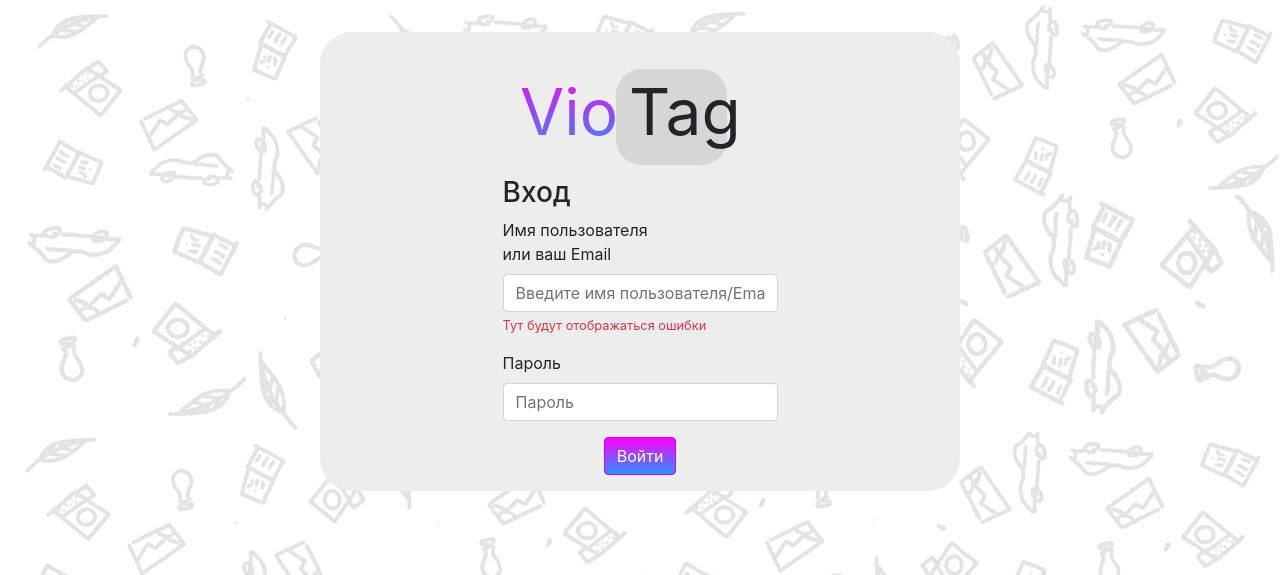
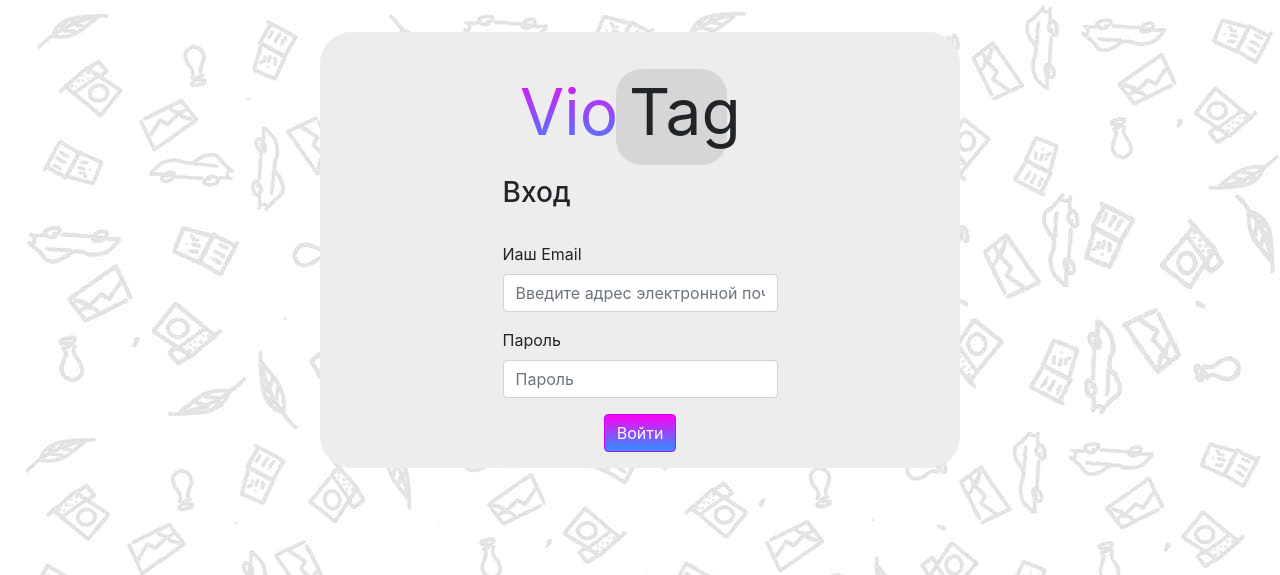
Before and after one commit to MrForquest/VioTag, a Flask app: template templates/login.html in a window 1280 px wide. Shown: the top 575 px of the page. Run offline with Flask 2, Linux system fonts and the light colour scheme; the template is opened without the code that fills it, so the values that code supplies are empty.

Commit message:
login form

```diff
--- a/main.py
+++ b/main.py
@@ -24,7 +24,6 @@ api.add_resource(Post_list_resource, '/api/v1/posts')
 api.add_resource(Post_comments_resource, '/api/v1/comments_post/<int:post_id>')
 api.add_resource(Comment_resource, '/api/v1/comment/<int:comment_id>')
 api.add_resource(Tag_post_resource, '/api/v1/tag/<int:tag_id>')
-
 
 
 @login_manager.user_loader
@@ -63,6 +62,23 @@ def reqister():
         db_sess.commit()
         return redirect('/login')
     return render_template('register.html', title='Регистрация', form=form)
+
+
+@app.route('/login', methods=['GET', 'POST'])
+def login():
+    form = LoginForm()
+    if form.validate_on_submit():
+        db_sess = db_session.create_session()
+        user = db_sess.query(User).filter(User.email == form.email.data).first()
+        if user and user.check_password(form.password.data):
+            login_user(user, remember=form.remember_me.data)
+            return redirect('/')
+        return render_template('login.html',
+                               message="Неправильный логин или пароль",
+                               form=form)
+    return render_template('login.html',
+                           title='Авторизация',
+                           form=form)
 
 
 def main():
--- a/templates/login.html
+++ b/templates/login.html
@@ -111,11 +111,10 @@ background: repeat url("../static/images/background-2.jpg");
         <h3 class="mx-auto">Вход</h3>
         <form>
             <div class="form-group">
-                <label for="InputUserName">Имя пользователя<br>или ваш Email</label>
+                <label for="InputUserName"><br>Иаш Email</label>
                 <input type="text" class="form-control" id="InputUserName"
-                       placeholder="Введите имя пользователя/Email">
-                <small id="nameHelp" class="form-text text-danger">Тут будут отображаться
-                    ошибки</small>
+                       placeholder="Введите адрес электронной почты/Email">
+                <small id="nameHelp" class="form-text text-danger"></small>
             </div>
             <div class="form-group">
                 <label for="InputPassword1">Пароль</label>
```
